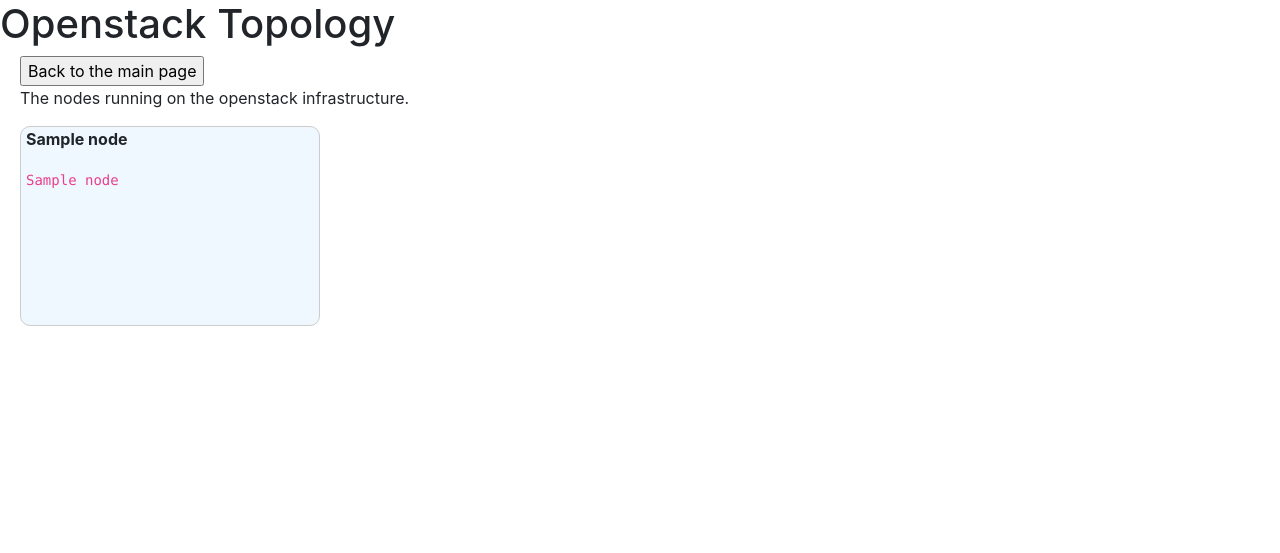
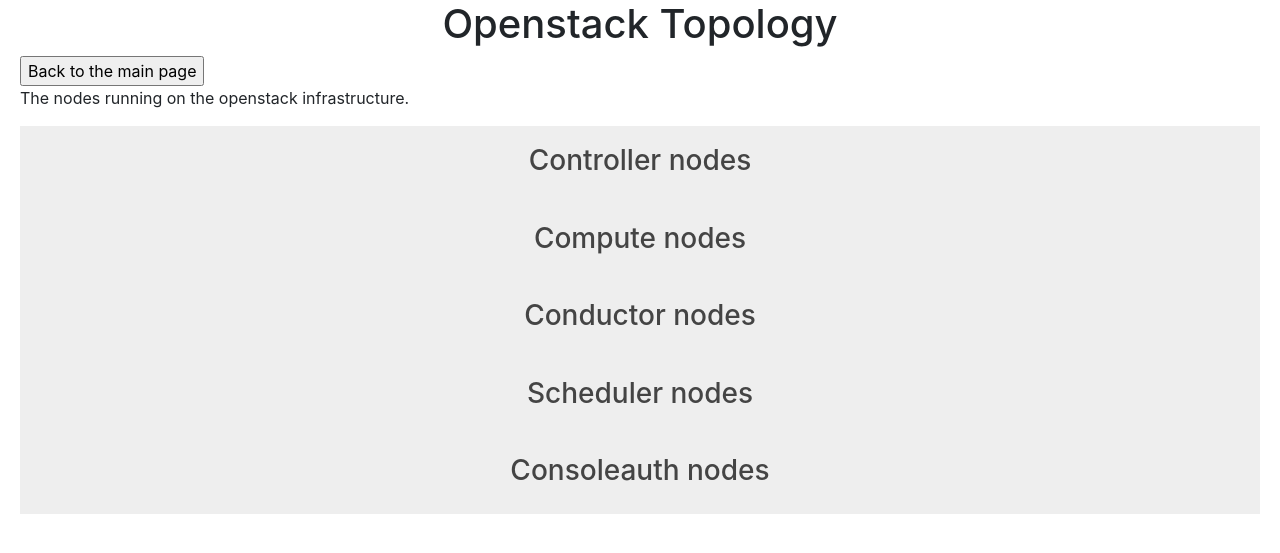
Before and after one commit to basavyr/flask-development-tutorials, a Flask app: template projects/openstack-topology/templates/topology.html in a window 1280 px wide. Shown: the top 553 px of the page. Run offline with Flask 2, Linux system fonts and the light colour scheme; the template is opened without the code that fills it: most values are stand-ins (such as "Sample title", 1, 10 or a date in 2020); some libraries are stand-ins or nearby versions.

Commit message:
add topologic layers as accordions

```diff
--- a/projects/openstack-topology/static/custom.css
+++ b/projects/openstack-topology/static/custom.css
@@ -1,14 +1,19 @@
 .box {
   padding-left: 20px;
+  padding-right: 20px;
 }
 
 .flexbox {
   display: flex;
-  flex-direction: column;
+  flex-direction: row;
+  flex-wrap: wrap;
+  row-gap: 10px;
+  column-gap: 5px;
 }
 
 .node-box {
   padding-left: 5px;
+  padding-top: 5px;
   width: 300px;
   height: 200px;
   background-color: aliceblue;
@@ -18,5 +23,61 @@
 
 .node-box:hover {
   background-color: #f0f0f0;
-  border: 2px solid red;
+  border: 2px solid lightseagreen;
+  box-shadow: 2px 2px 2px #ccc;
 }
+
+.accordion {
+  background-color: #eee;
+  color: #444;
+  cursor: pointer;
+  padding: 18px;
+  width: 100%;
+  border: none;
+  text-align: left;
+  outline: none;
+  font-size: 15px;
+  transition: 0.4s;
+}
+
+.active,
+.accordion:hover {
+  background-color: #ccc;
+}
+
+.panel {
+  padding: 0 18px;
+  background-color: white;
+  max-height: 0;
+  overflow: hidden;
+  transition: max-height 0.2s ease-out;
+}
+
+/* create the styling for every type of server */
+
+.controller-tier {
+}
+
+.conductor-tier {
+}
+
+.consoleauth-tier {
+}
+
+.scheduler-tier {
+}
+
+.compute-tier {
+}
+
+.enabled-node {
+}
+
+.disabled-node {
+}
+
+.up-node {
+}
+
+.down-node {
+}
--- a/projects/openstack-topology/templates/topology.html
+++ b/projects/openstack-topology/templates/topology.html
@@ -1,6 +1,6 @@
 {% extends "base.html" %} {% block title %} Topology {% endblock %} {% block
 body%}
-<h1>Openstack Topology</h1>
+<h1 style="text-align: center">Openstack Topology</h1>
 
 <div class="box">
   <form action="{{url_for('show_index')}}">
@@ -8,17 +8,83 @@ body%}
   </form>
   <p>The nodes running on the openstack infrastructure.</p>
   {% if nodes %}
+  <button class="accordion">
+    <h3 style="text-align: center">Controller nodes</h3>
+  </button>
+  <div class="panel">Will show all the controller nodes</div>
+  <button class="accordion">
+    <h3 style="text-align: center">Compute nodes</h3>
+  </button>
+  <div class="panel">Will show all the compute nodes</div>
+  <button class="accordion">
+    <h3 style="text-align: center">Conductor nodes</h3>
+  </button>
+  <div class="panel">Will show all the conductor nodes</div>
+  <button class="accordion">
+    <h3 style="text-align: center">Scheduler nodes</h3>
+  </button>
+  <div class="panel">Will show all the scheduler nodes</div>
+  <button class="accordion">
+    <h3 style="text-align: center">Consoleauth nodes</h3>
+  </button>
+  <div class="panel">Will show all the consoleauth nodes</div>
+  <script>
+    var acc = document.getElementsByClassName("accordion");
+    var i;
+
+    for (i = 0; i < acc.length; i++) {
+      acc[i].addEventListener("click", function () {
+        this.classList.toggle("active");
+        var panel = this.nextElementSibling;
+        if (panel.style.display === "block") {
+          panel.style.display = "none";
+        } else {
+          panel.style.display = "block";
+        }
+      });
+    }
+  </script>
+  <script>
+    var acc = document.getElementsByClassName("accordion");
+    var i;
+
+    for (i = 0; i < acc.length; i++) {
+      acc[i].addEventListener("click", function () {
+        this.classList.toggle("active");
+        var panel = this.nextElementSibling;
+        if (panel.style.maxHeight) {
+          panel.style.maxHeight = null;
+        } else {
+          panel.style.maxHeight = panel.scrollHeight + "px";
+        }
+      });
+    }
+  </script>
+  <!-- <p><h3>Controller nodes</h3></p>
   <div class="flexbox">
+  </div>
+  <p><h3>Conductor nodes</h3></p>
+  <div class="flexbox">
+  </div>
+  <p><h3>Consoleauth nodes</h3></p>
+  <div class="flexbox">
+  </div>
+  <p><h3>Scheduler nodes</h3></p>
+  <div class="flexbox">
+  </div>
+  <p><h3>Compute nodes</h3></p>
+  <div class="flexbox">
+  </div> -->
+  <!-- <div class="flexbox">
     {% for node in nodes %}
     <div class="node-box">
-      <p><strong>{{node[2]}}</strong></p>
+      <p style="text-align: center;"><strong>{{node[2]}}</strong></p>
       <code>{{ node }}</code>
-      {% endfor %}
     </div>
-    {% else %}
+    {% endfor %} {% else %}
     <p>No nodes found</p>
     {% endif %}
-  </div>
+  </div> -->
 </div>
 
 {% endblock %}
```
